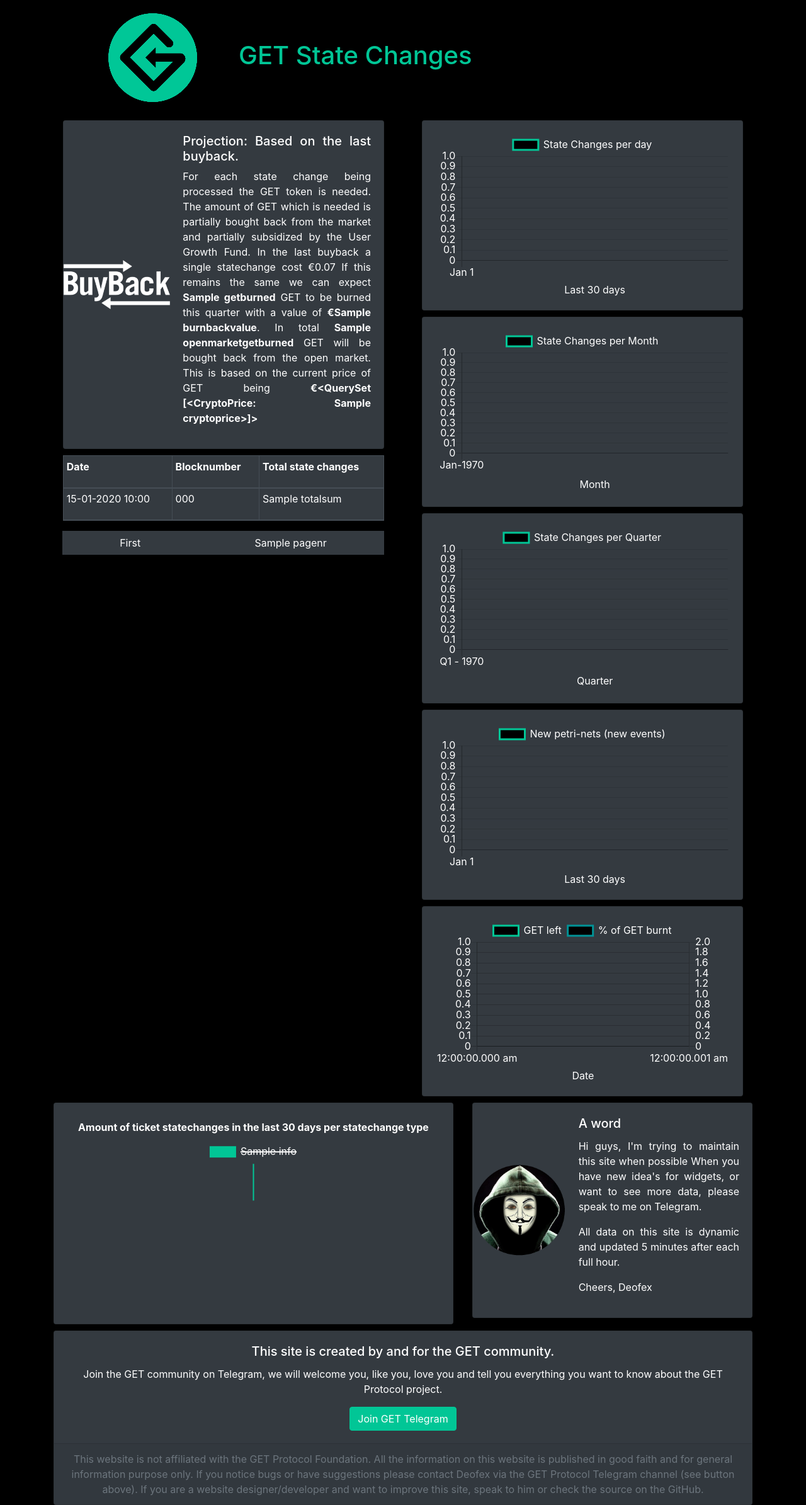
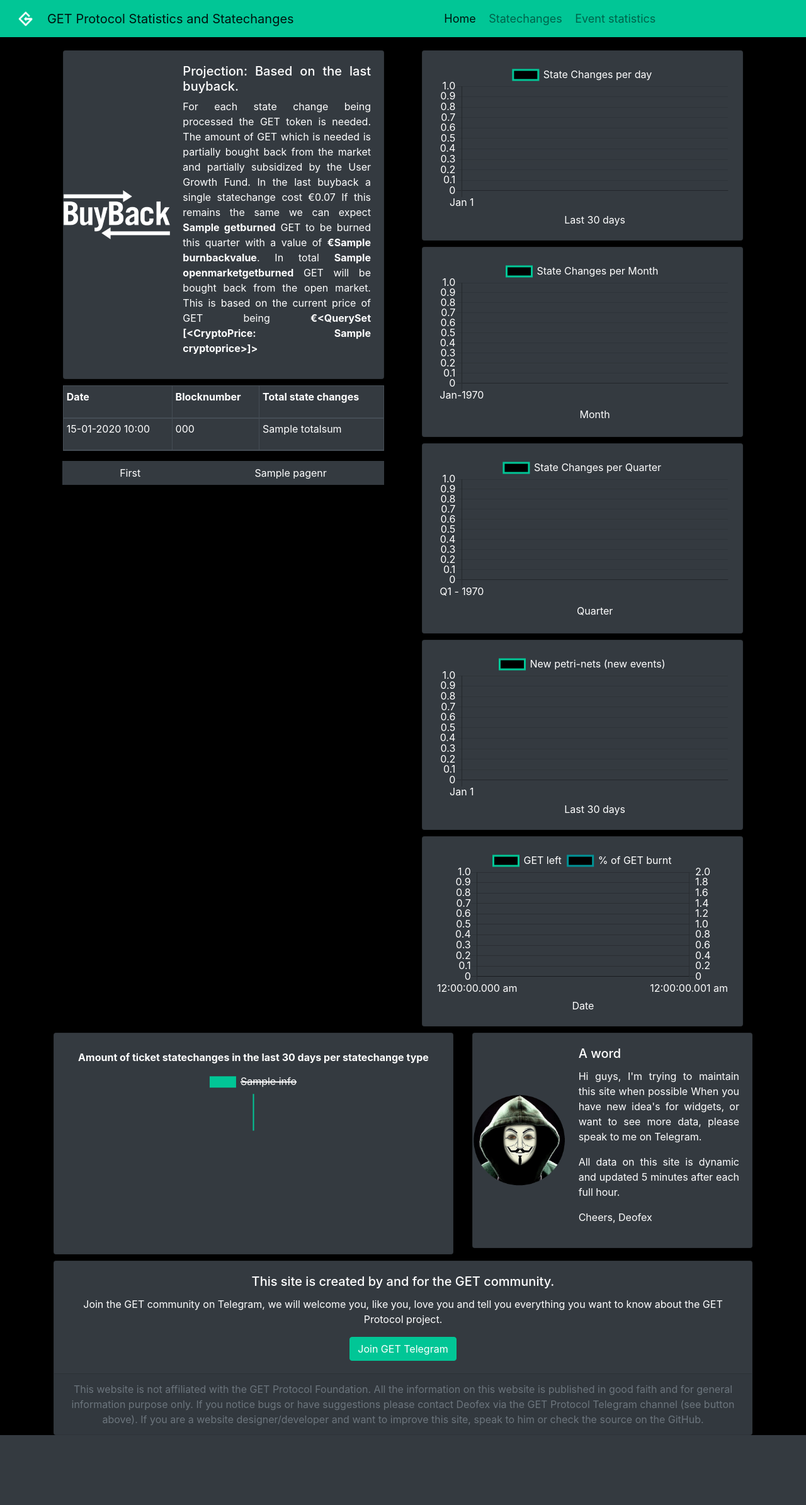
Before and after one commit to Deofex/GETStateChange, a Django app: template statechanges/templates/statechanges/statechanges.html in a window 1280 px wide. Shown: the whole page at 63% size. After the commit the page ends 2279 px from the top, so only its background shows below. Run offline with Django 3.2, Linux system fonts and the light colour scheme; tables that the repository leaves empty hold one stand-in row (values such as "Sample post"); the template is opened without the code that fills it: values that come from a table or form of the project are taken from there, most other values are stand-ins (such as "Sample title", 1, 10 or a date in 2020); some libraries are stand-ins or nearby versions.

Commit message:
Add Navbar

```diff
--- a/statechanges/static/css/statechange.css
+++ b/statechanges/static/css/statechange.css
@@ -56,7 +56,8 @@
 }
 
 body {
-    color: #ffffff
+    color: #ffffff;
+    padding-top: 80px;
 }
 
 .btn-primary {
@@ -84,3 +85,23 @@
 img {
     max-width: 100%;
 }
+
+.navbar {
+    color: #FFFFFF;
+    background-color: #01C696;
+}
+.navbar-nav {
+    float:none;
+    margin:0 auto;
+    display: block;
+    text-align: center;
+}
+
+.navbar-nav > li {
+    display: inline-block;
+    float:none;
+}
+
+.nav-link {
+    font-size: large;
+}
--- a/statechanges/templates/statechanges/statechanges.html
+++ b/statechanges/templates/statechanges/statechanges.html
@@ -13,16 +13,29 @@
 
 
 <body>
+
+    <nav class="navbar fixed-top navbar-light navbar-expand-lg">
+        <a class="navbar-brand" href="#">
+            <img src="{% static 'images/navimage.png' %}" height="30" class="d-inline-block align-top" alt="">
+            GET Protocol Statistics and Statechanges
+          </a>
+        <div class="collapse navbar-collapse" id="navbarNav">
+            <ul class="navbar-nav">
+              <li class="nav-item active">
+                <a class="nav-link" href="#">Home <span class="sr-only">(current)</span></a>
+              </li>
+              <li class="nav-item">
+                <a class="nav-link" href="#">Statechanges</a>
+              </li>
+              <li class="nav-item">
+                <a class="nav-link" href="#">Event statistics</a>
+              </li>
+            </ul>
+          </div>
+    </nav>
+
+
     <div class="container">
-        <div class="row">
-            <div class="col-8">
-                <div class="page-header">
-                    <h1><img src="{% static 'images/headerimage.png' %}" class="img-rounded" alt="GET header image"><a
-                            href="/">GET
-                            State Changes</a></h1>
-                </div>
-            </div>
-        </div>
         <div class="row">
             <div class="col">
                 <div class="col">
```
Also changed, not shown: statechanges/static/images/navimage.png (added).
